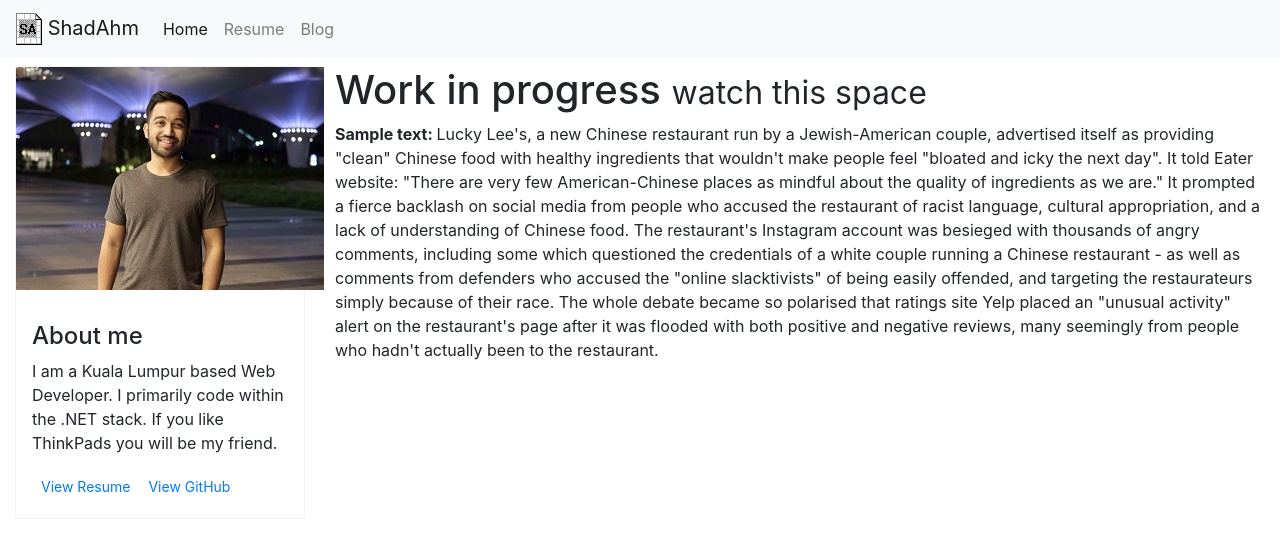
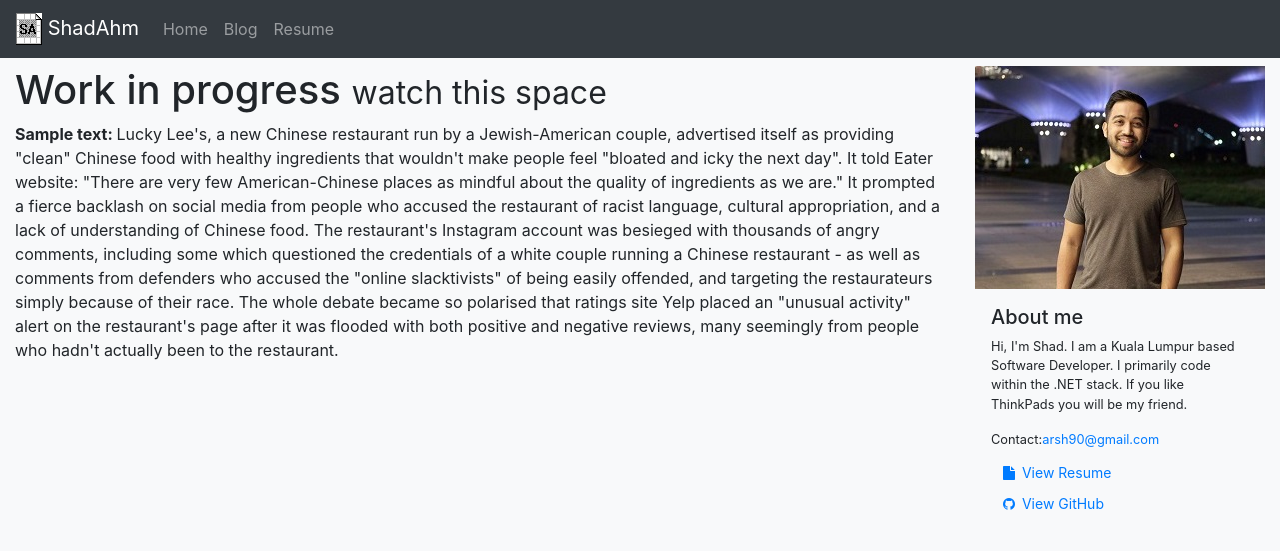
Before and after one commit to ShadAhm/shadahm.github.io, an Angular app: page / in a window 1280 px wide. Shown: the top 558 px of the page. Built offline with nearby package versions, Linux system fonts and the light colour scheme.

Commit message:
further improvements

```diff
--- a/package.json
+++ b/package.json
@@ -22,6 +22,7 @@
     "@angular/router": "~7.2.0",
     "bootstrap": "^4.3.1",
     "core-js": "^2.5.4",
+    "font-awesome": "^4.7.0",
     "rxjs": "~6.3.3",
     "tslib": "^1.9.0",
     "zone.js": "~0.8.26"
--- a/src/app/app-routing.module.ts
+++ b/src/app/app-routing.module.ts
@@ -2,6 +2,7 @@ import { NgModule } from '@angular/core';
 import { Routes, RouterModule } from '@angular/router';
 import { AboutComponent } from './components/about/about.component';
 import { HomeComponent } from './components/home/home.component';
+import { ResumeComponent } from './components/resume/resume.component';
 
 const routes: Routes = [
   {
@@ -11,6 +12,10 @@ const routes: Routes = [
   {
     path: 'about',
     component: AboutComponent
+  },
+  {
+    path: 'resume',
+    component: ResumeComponent
   }];
 
 @NgModule({
--- a/src/app/app.component.html
+++ b/src/app/app.component.html
@@ -1,10 +1,29 @@
-<div class="container-fluid pt-2">
+<header>
+  <nav class="navbar navbar-expand-lg navbar-dark bg-dark">
+    <a class="navbar-brand" href="#">
+      <img src="./assets/images/logo.png" class="d-inline-block align-top" />
+      ShadAhm
+    </a>
+    <button class="navbar-toggler" type="button" data-toggle="collapse" data-target="#navbarNavAltMarkup" aria-controls="navbarNavAltMarkup" aria-expanded="false" aria-label="Toggle navigation">
+      <span class="navbar-toggler-icon"></span>
+    </button>
+    <div class="collapse navbar-collapse" id="navbarNavAltMarkup">
+      <div class="navbar-nav">
+        <a class="nav-item nav-link" routerLink="/">Home</a>
+        <a class="nav-item nav-link" href="#">Blog</a>
+        <a class="nav-item nav-link" routerLink="/resume">Resume</a>
+      </div>
+    </div>
+  </nav>
+</header>
+
+<div class="container-fluid pt-2 bg-light">
   <div class="row">
-    <div class="col-md-3 order-md-first order-sm-last">
+    <div class="col-md-9  ">
+      <router-outlet></router-outlet>
+    </div>
+    <div class="col-md-3">
       <about-me></about-me>
-    </div>
-    <div class="col-md-9">
-      <router-outlet></router-outlet>
     </div>
   </div>
 </div>
--- a/src/app/app.module.ts
+++ b/src/app/app.module.ts
@@ -5,12 +5,14 @@ import { AppRoutingModule } from './app-routing.module';
 import { AppComponent } from './app.component';
 import { AboutComponent } from './components/about/about.component';
 import { HomeComponent } from './components/home/home.component';
+import { ResumeComponent } from './components/resume/resume.component';
 
 @NgModule({
   declarations: [
     AppComponent,
     AboutComponent,
-    HomeComponent
+    HomeComponent,
+    ResumeComponent
   ],
   imports: [
     BrowserModule,
--- a/src/app/components/about/about.component.html
+++ b/src/app/components/about/about.component.html
@@ -1,16 +1,22 @@
 <div class="about-me-panel">
   <div class="about-me-imagebox">
-    <img src="./assets/images/me.jpg" class="mx-auto d-block" />
+    <img src="./assets/images/me.jpg" class="mx-auto" />
   </div>
   <div class="about-me-content">
-    <h4>About me</h4>
-    <p>I am a Kuala Lumpur based Web Developer. I primarily code within the .NET stack. If you like ThinkPads you will be my friend.</p>
-
-    <button class="btn btn-sm btn-link">
-      View Resume
-    </button>
-    <button class="btn btn-sm btn-link">
-      View GitHub
-    </button>
+    <h5>About me</h5>
+    <p>Hi, I'm Shad. I am a Kuala Lumpur based Software Developer. I primarily code within the .NET stack. If you like ThinkPads you will
+      be my friend.</p>
+    <label for="emailLink">Contact: </label><a id="emailLink" href="mailto:arsh90@gmail.com">arsh90@gmail.com</a>
+    <ul class="about-me-actionslist">
+      <li><a class="btn btn-sm btn-link" routerLink="/resume">
+          <i class="fa fa-fw fa-file"></i> View Resume
+        </a>
+      </li>
+      <li>
+        <a class="btn btn-sm btn-link" href="https://www.github.com/ShadAhm/" target="_blank">
+          <i class="fa fa-fw fa-github"></i> View GitHub
+        </a>
+      </li>
+    </ul>
   </div>
 </div>
--- a/src/app/components/about/about.component.scss
+++ b/src/app/components/about/about.component.scss
@@ -1,8 +1,26 @@
 div.about-me-panel {
-  border:1px solid #f2f3f2;
+  box-shadow: 23ex;
+  font-size: 0.8rem;
 }
 
 div.about-me-panel div.about-me-content  {
   padding: 1rem;
-  margin-top:1rem;
 }
+
+div.about-me-panel div.about-me-imagebox {
+  overflow: hidden;
+}
+
+ul.about-me-actionslist {
+  list-style-type: none;
+  padding-left:0;
+
+  li {
+      padding:0;
+      margin-left:0;
+  }
+
+  li:hover {
+    background-color:papayawhip;
+  }
+}
--- /dev/null
+++ b/src/app/components/resume/resume.component.html
@@ -0,0 +1,3 @@
+<p>
+  resume works!
+</p>
--- /dev/null
+++ b/src/app/components/resume/resume.component.ts
@@ -0,0 +1,15 @@
+import { Component, OnInit } from '@angular/core';
+
+@Component({
+  selector: 'app-resume',
+  templateUrl: './resume.component.html',
+  styleUrls: ['./resume.component.sass']
+})
+export class ResumeComponent implements OnInit {
+
+  constructor() { }
+
+  ngOnInit() {
+  }
+
+}
--- a/src/index.html
+++ b/src/index.html
@@ -9,24 +9,6 @@
   <link rel="icon" type="image/x-icon" href="favicon.ico">
 </head>
 <body>
-    <header>
-        <nav class="navbar navbar-expand-lg navbar-light bg-light">
-          <a class="navbar-brand" href="#">
-            <img src="./assets/images/logo.png" class="d-inline-block align-top" />
-            ShadAhm
-          </a>
-          <button class="navbar-toggler" type="button" data-toggle="collapse" data-target="#navbarNavAltMarkup" aria-controls="navbarNavAltMarkup" aria-expanded="false" aria-label="Toggle navigation">
-            <span class="navbar-toggler-icon"></span>
-          </button>
-          <div class="collapse navbar-collapse" id="navbarNavAltMarkup">
-            <div class="navbar-nav">
-              <a class="nav-item nav-link active" href="#">Home <span class="sr-only">(current)</span></a>
-              <a class="nav-item nav-link" routerLink="/about" href="#">Resume</a>
-              <a class="nav-item nav-link" href="#">Blog</a>
-            </div>
-          </div>
-        </nav>
-      </header>
   <app-root></app-root>
 </body>
 </html>
--- a/src/styles.sass
+++ b/src/styles.sass
@@ -1,3 +1,4 @@
 @import '~bootstrap/dist/css/bootstrap.min.css';
+@import '~font-awesome/css/font-awesome.css';
 
 /* You can add global styles to this file, and also import other style files */
```
Also changed, not shown: src/app/components/resume/resume.component.sass (added), 1 other file (tests, documents, lock files or other folders).
